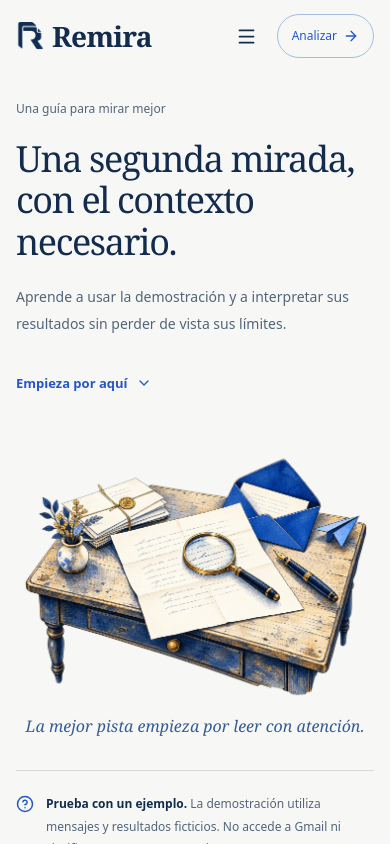
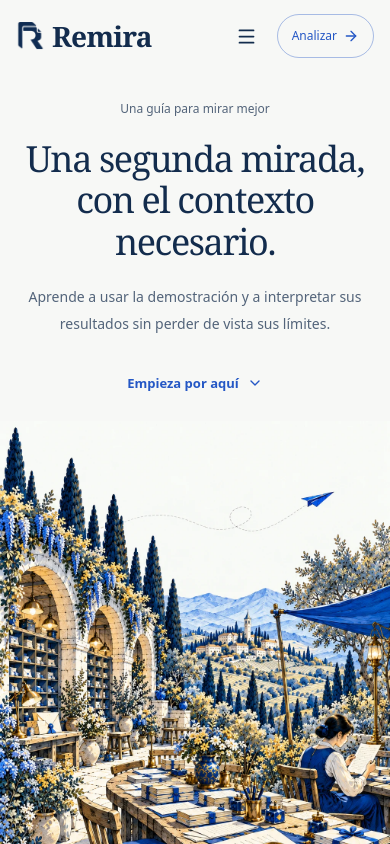
Before and after one commit to JCastilloPadilla/Remira, a React (Vite) app in the folder frontend/: page /como-funciona in a window 390 px wide. Shown: the top 844 px of the page. Built offline with nearby package versions, Linux system fonts and the light colour scheme.

Commit message:
feat(web): add panoramic illustrated hero to how-it-works guide

```diff
--- a/frontend/src/features/help/HelpPage.tsx
+++ b/frontend/src/features/help/HelpPage.tsx
@@ -94,9 +94,9 @@ export function HelpPage() {
           </div>
         </div>
       </header>
-      <main id="help-main" className="page-width help-main">
+      <main id="help-main" className="help-main">
         <section className="help-hero" aria-labelledby="help-title">
-          <div className="help-heading">
+          <div className="page-width help-heading">
             <span className="help-eyebrow">Una guía para mirar mejor</span>
             <h1 id="help-title">
               Una segunda mirada,
@@ -110,10 +110,14 @@ export function HelpPage() {
             <a href="#primeros-pasos" className="help-text-link">Empieza por aquí <ChevronDown size={16} /></a>
           </div>
           <figure className="help-hero-illustration">
-            <img src="/illustrations/correspondence-guide-v1.webp" alt="" width={1448} height={1086} fetchPriority="high" />
+            <picture>
+              <source media="(max-width: 767px) and (orientation: portrait)" srcSet="/illustrations/guide-panorama-mobile-v1.webp" width={1024} height={1536} />
+              <img src="/illustrations/guide-panorama-v1.webp" alt="" width={2172} height={724} fetchPriority="high" />
+            </picture>
             <figcaption>La mejor pista empieza por leer con atención.</figcaption>
           </figure>
         </section>
+        <div className="page-width help-reading">
           <div className="help-demo-note">
             <CircleHelp size={18} />
             <p>
@@ -276,6 +280,7 @@ export function HelpPage() {
               </section>
             </div>
           </div>
+          </div>
       </main>
       <div className="help-footer-transition" aria-hidden="true" />
       <footer className="help-footer">
--- a/frontend/src/features/help/help.css
+++ b/frontend/src/features/help/help.css
@@ -31,13 +31,14 @@
 .help-nav-cta:hover { background:#2457c50a; }
 .help-mobile-menu { display:none; }
 .help-main { padding-block:36px 0; }
-.help-hero { display:grid; grid-template-columns:1.1fr 1fr; align-items:center; gap:64px; min-height:420px; }
+.help-hero { display:flex; flex-direction:column; align-items:center; }
+.help-heading { position:relative; z-index:1; text-align:center; }
 .help-eyebrow { display:block; margin-bottom:20px; color:var(--help-muted); font-size:12px; }
-.help-heading h1 { font-family:Georgia,"Times New Roman",serif; font-size:clamp(38px,4vw,58px); line-height:1.15; font-weight:400; letter-spacing:-1.8px; text-wrap:balance; }
-.help-heading > p { max-width:480px; margin-top:22px; font-size:14px; line-height:1.9; color:var(--help-muted); }
-.help-hero-illustration { margin:0; min-width:0; }
+.help-heading h1 { max-width:850px; margin-inline:auto; font-family:Georgia,"Times New Roman",serif; font-size:clamp(38px,4vw,58px); line-height:1.15; font-weight:400; letter-spacing:-1.8px; text-wrap:balance; }
+.help-heading > p { max-width:560px; margin:22px auto 0; font-size:14px; line-height:1.9; color:var(--help-muted); }
+.help-hero-illustration { margin:12px 0 0; width:100%; min-width:0; }
 .help-hero-illustration img { display:block; width:100%; height:auto; }
-.help-hero-illustration figcaption { margin-top:12px; font-family:Georgia,"Times New Roman",serif; font-style:italic; font-size:17px; text-align:center; color:#355d94; line-height:1.5; }
+.help-hero-illustration figcaption { padding:12px 24px 0; font-family:Georgia,"Times New Roman",serif; font-style:italic; font-size:17px; text-align:center; color:#355d94; line-height:1.5; }
 .help-text-link { display:inline-flex; align-items:center; gap:8px; margin-top:24px; font-size:13px; font-weight:600; color:var(--help-blue); min-height:44px; }
 .help-text-link:hover { text-decoration:underline; text-underline-offset:5px; }
 .help-demo-note { display:flex; align-items:flex-start; gap:12px; padding-block:22px; margin-block:40px 64px; border-block:1px solid #132c4d24; font-size:12px; line-height:1.9; color:var(--help-muted); }
@@ -103,7 +104,6 @@ html.help-scroll { scroll-behavior:smooth; }
 @media (max-width:1023px) {
   .help-nav { gap:28px; }
   .help-desktop-nav { gap:18px; }
-  .help-hero { gap:32px; }
   .help-index-list { gap: 12px; }
 }
 @media (max-width:767px) {
@@ -130,10 +130,9 @@ html.help-scroll { scroll-behavior:smooth; }
   .help-brand .remira-wordmark { font-size:28px; }
   .help-page .brand-mark { width:29px; height:29px; }
   .help-main { padding-top:28px; }
-  .help-hero { grid-template-columns:1fr; gap:28px; }
   .help-heading h1 { font-size:clamp(36px,8vw,48px); letter-spacing:-1.4px; }
-  .help-heading > p { max-width:none; }
-  .help-hero-illustration { width:min(100%,430px); justify-self:center; }
+  .help-heading > p { max-width:480px; }
+  .help-hero-illustration { margin-top:16px; }
   .help-hero-illustration figcaption { font-size:16px; }
   .help-demo-note { margin-block:32px 36px; }
   .help-layout { gap: 44px; }
```
Also changed, not shown: frontend/public/illustrations/guide-panorama-mobile-v1.webp (added), frontend/public/illustrations/guide-panorama-v1.webp (added), 1 other file (tests, documents, lock files or other folders). Lines whose indentation alone changed are shown as unchanged.
